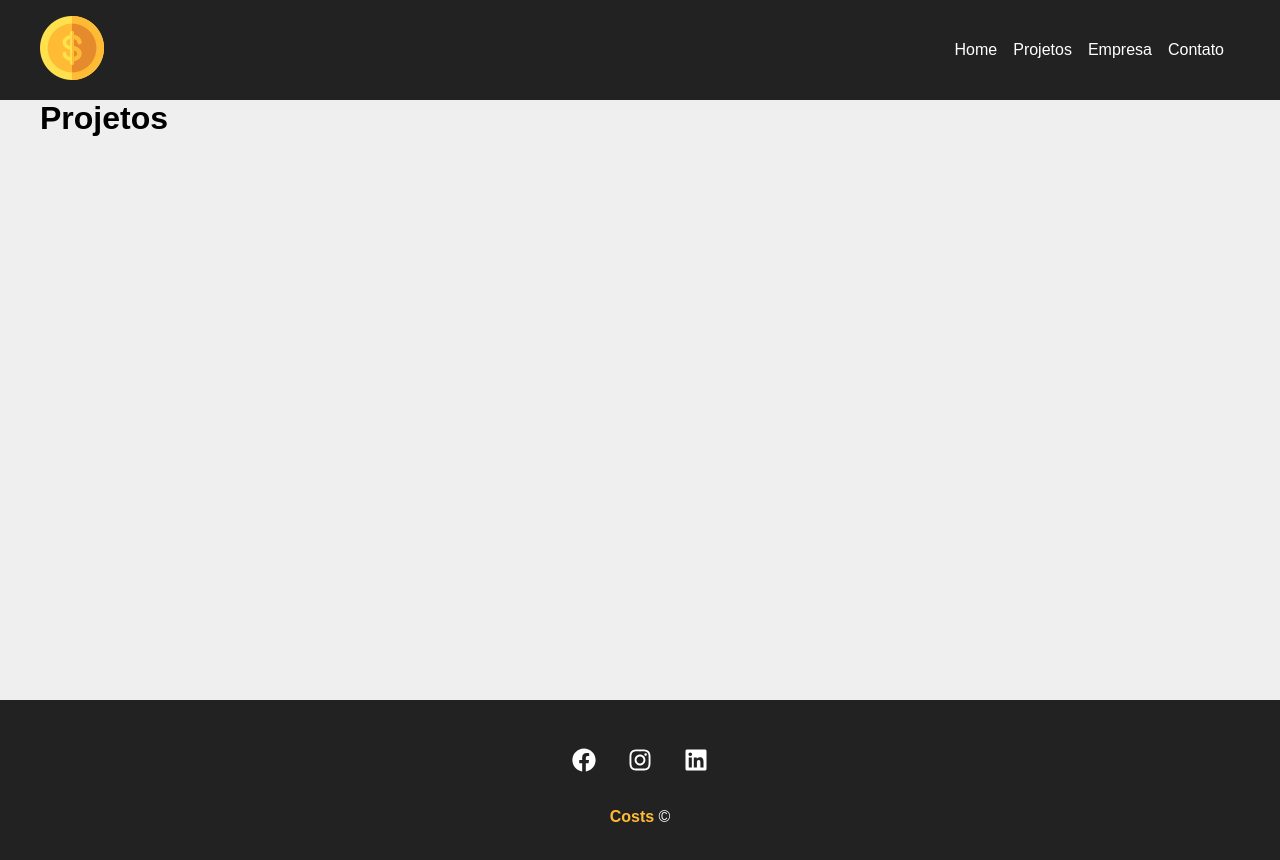
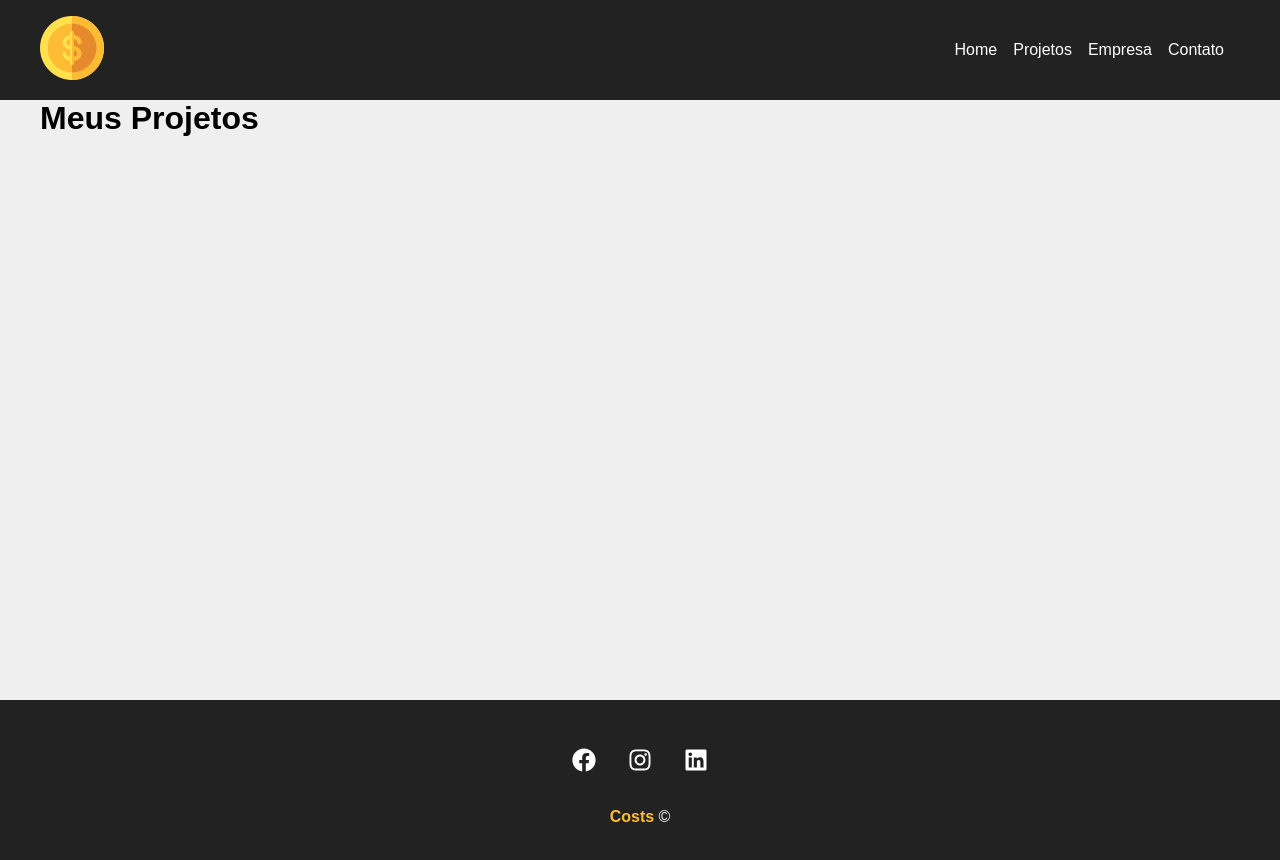
Before and after one commit to klaercio/React-Costs, a React (Create React App) app: page /Projects in a window 1280 px wide. Shown: the top 860 px of the page. Built offline with nearby package versions, Linux system fonts and the light colour scheme; the HTML template or start-up script is replaced by a standard one.

Commit message:
Mensagem 'Projeto criado com sucesso' adicionada ao criar um novo projeto

```diff
--- a/db.json
+++ b/db.json
@@ -21,6 +21,83 @@
       "cost": 0,
       "services": [],
       "id": 2
+    },
+    {
+      "name": "klaercio",
+      "budget": "214321521",
+      "category": {
+        "id": "2",
+        "name": "Desenvolvimento"
+      },
+      "cost": 0,
+      "services": [],
+      "id": 3
+    },
+    {
+      "name": "213",
+      "budget": "213213",
+      "category": {
+        "id": "3",
+        "name": "Design"
+      },
+      "cost": 0,
+      "services": [],
+      "id": 4
+    },
+    {
+      "name": "projetoteste",
+      "budget": "123125",
+      "category": {
+        "id": "1",
+        "name": "infra"
+      },
+      "cost": 0,
+      "services": [],
+      "id": 5
+    },
+    {
+      "name": "21321415",
+      "budget": "12312313",
+      "category": {
+        "id": "2",
+        "name": "Desenvolvimento"
+      },
+      "cost": 0,
+      "services": [],
+      "id": 6
+    },
+    {
+      "name": "23121515",
+      "budget": "25151515",
+      "category": {
+        "id": "4",
+        "name": "Planejamento"
+      },
+      "cost": 0,
+      "services": [],
+      "id": 7
+    },
+    {
+      "name": "projetoteste",
+      "budget": "213213",
+      "category": {
+        "id": "2",
+        "name": "Desenvolvimento"
+      },
+      "cost": 0,
+      "services": [],
+      "id": 8
+    },
+    {
+      "name": "213213",
+      "budget": "2311515",
+      "category": {
+        "id": "1",
+        "name": "infra"
+      },
+      "cost": 0,
+      "services": [],
+      "id": 9
     }
   ],
   "categories": [
--- a/src/components/Pages/NewProject.js
+++ b/src/components/Pages/NewProject.js
@@ -20,7 +20,7 @@ export default function NewProject() {
         })
           .then((resp) => resp.json())
           .then((data) => {
-            history('/projects', { message: 'Projeto criado com sucesso!' })
+            history('/projects', { state: {message: 'Projeto criado com sucesso!'} })
           })
       }
 
--- a/src/components/Pages/Projects.js
+++ b/src/components/Pages/Projects.js
@@ -1,4 +1,18 @@
+import Message from "../layouts/Message.js"
+import { useLocation } from "react-router-dom"
+
 export default function Projects() {
+
+    const location = useLocation();
+    let message = '';
+
+    if (location.state) {
+        message = location.state.message;
+    }
+
     return (
-    <h1>Projetos</h1>);
+    <div>
+        <h1>Meus Projetos</h1>
+        {message && (<Message msg={message} type="sucess"></Message>)}
+    </div>)
 }
--- /dev/null
+++ b/src/components/layouts/Message.js
@@ -0,0 +1,27 @@
+import styles from './Message.module.css';
+import { useState, useEffect} from 'react';
+
+export default function Message({type, msg}) {
+
+    const [visible, setVisible] = useState(false);
+
+    useEffect(() => {
+        if (!msg) {
+            setVisible(false);
+            return;
+        }
+
+        setVisible(true);
+
+        const timer = setTimeout(()=>{
+            setVisible(false);
+        }, 3000);
+
+        return () => clearTimeout(timer);
+
+    }, [msg]);
+
+    return <>
+         {visible && (<div className={`${styles.mensagem} ${styles[type]}`}>{msg} </div>)}
+    </>
+}
--- /dev/null
+++ b/src/components/layouts/Message.module.css
@@ -0,0 +1,21 @@
+ .mensagem {
+     width: 100%;
+     padding: 1em;
+     border: 1px solid #000;
+     margin: 0 auto;
+     text-align: center;
+     margin-bottom: 2em;
+     border-radius: 5px;
+ }
+
+ .sucess {
+    color: #155724;
+    background-color: #d4edda;
+    border-color: #c3e6Cb;
+ }
+
+ .error {
+    color: #721c24;
+    background-color: #f8d7da;
+    border-color: #f5c6cb;
+ }
```
